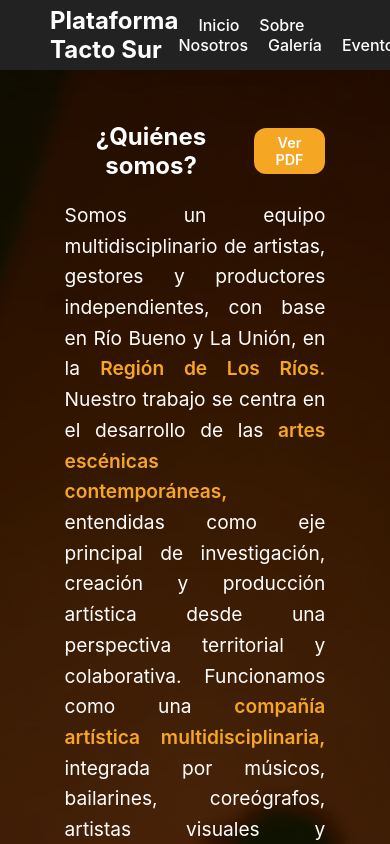
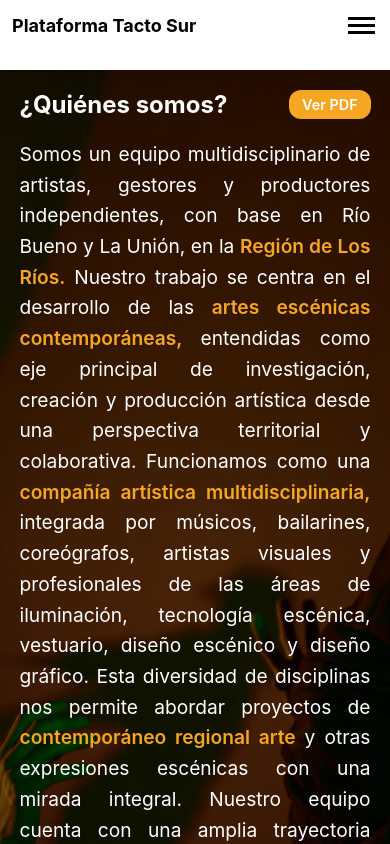
Before and after one commit to andreshf44/web-tacto, a React (Create React App) app: page /about in a window 390 px wide. Shown: the top 844 px of the page. Built offline with nearby package versions, Linux system fonts and the light colour scheme.

Commit message:
implementando responsive para todas las pantallas

```diff
--- a/src/components/Header.css
+++ b/src/components/Header.css
@@ -1,5 +1,5 @@
 /* src/components/Header.css */
-.site-header {
+/*.site-header {
   height: 30px;
     display: flex;
     justify-content: space-between;
@@ -10,19 +10,153 @@
     position: fixed;
     z-index: 3;
     width: -webkit-fill-available;
+  }*/
+  .site-header{
+    display:flex;
+    justify-content:space-between;
+    align-items:center;
+    padding:15px 30px;
+    background:white;
+    position:fixed;
+    z-index:1000;
+    width: -webkit-fill-available;
   }
 
   .logo h2 {
     margin: 0;
   }
 
-  .nav-links a {
+  /*.nav-links a {
     margin-left: 20px;
     color: #fff;
     text-decoration: none;
     font-weight: 500;
+  }*/
+
+  /* links desktop */
+
+  .nav-links{
+    display:flex;
+    gap:20px;
+  }
+
+  .nav-links a{
+    text-decoration:none;
+    color:black;
+    font-weight:500;
   }
 
   .nav-links a:hover {
     color: #f5a623; /* color de acento */
   }
+
+  /* icono hamburguesa */
+
+  .hamburger{
+    display:none;
+    flex-direction:column;
+    cursor:pointer;
+    width:30px;
+  }
+
+  .hamburger span{
+    height:3px;
+    width:100%;
+    background:black;
+    margin:4px 0;
+    transition:0.4s;
+  }
+
+  /* animación hamburguesa → X */
+
+  .hamburger.active span:nth-child(1){
+    transform:rotate(45deg) translate(5px,5px);
+  }
+
+  .hamburger.active span:nth-child(2){
+    opacity:0;
+  }
+
+  .hamburger.active span:nth-child(3){
+    transform:rotate(-45deg) translate(7px,-6px);
+  }
+
+
+  /* 📱 modo móvil */
+
+  @media (max-width:768px){
+
+    /*Inicio*/
+    .hamburger{
+      display:flex;
+    }
+    .nav-links{
+      position:absolute;
+      top:70px;
+      right:0;
+      background:white;
+      flex-direction:column;
+      width:220px;
+      padding:20px;
+      gap:15px;
+
+      transform:translateX(100%);
+      transition:0.4s;
+    }
+    .nav-links.active{
+      transform:translateX(0);
+    }
+
+    /*Sobre nosotros*/
+    .about-hero {
+      padding: 0rem;
+    }
+    .about-hero-header {
+      width: 90%;
+      justify-content: space-between;
+    }
+    .about-hero p {
+      max-width: 90%;
+      padding-bottom: 20px;
+    }
+    .about-content {
+      padding: 0rem;
+    }
+    .about-block {
+      padding: 0rem;
+      border-radius: 0;
+    }
+  }
+
+  @media (max-width: 470px){
+    .site-header {
+      padding: 15px 12px;
+    }
+    .home-header {
+      padding: 25px 20px;
+    }
+  }
+  @media (max-width: 390px){
+    .logo h2 {
+      font-size: 18px;
+    }
+    .hamburger span {
+      height: 3px;
+      width: 90%;
+      margin: 2px 0;
+    }
+    .home-header-content {
+      h1 {
+        font-size: 20px;
+      }
+    }
+    .home-header-content {
+      p {
+        font-size: 14px;
+      }
+    }
+    .home-header .subscribe-btn {
+      margin-top: 5px;
+      font-size: 16px;
+    }
+  }
--- a/src/components/Header.js
+++ b/src/components/Header.js
@@ -1,23 +1,49 @@
 // src/components/Header.js
-import React from "react";
+import React, { useState } from "react";
 import { Link } from "react-router-dom";
 import "./Header.css";
 
 function Header() {
+
+  const [menuOpen, setMenuOpen] = useState(false);
+
+  const toggleMenu = () => {
+    setMenuOpen(!menuOpen);
+  };
+
+  const closeMenu = () => {
+    setMenuOpen(false);
+  };
+
   return (
     <header className="site-header">
+
       <div className="logo">
         <h2>Plataforma Tacto Sur</h2>
       </div>
-      <nav className="nav-links">
-        <Link to="/">Inicio</Link>
-        <Link to="/about">Sobre Nosotros</Link>
-        <Link to="/gallery">Galería</Link>
-        <Link to="/news">Eventos</Link>
-        <Link to="/team">Equipo</Link>
-        <Link to="/subscription">Suscripción</Link>
-        <Link to="/contact">Contacto</Link>
+
+      {/* botón hamburguesa */}
+      <div
+        className={`hamburger ${menuOpen ? "active" : ""}`}
+        onClick={toggleMenu}
+      >
+        <span></span>
+        <span></span>
+        <span></span>
+      </div>
+
+      <nav className={`nav-links ${menuOpen ? "active" : ""}`}>
+
+        <Link to="/" onClick={closeMenu}>Inicio</Link>
+        <Link to="/about" onClick={closeMenu}>Sobre Nosotros</Link>
+        <Link to="/gallery" onClick={closeMenu}>Galería</Link>
+        <Link to="/news" onClick={closeMenu}>Eventos</Link>
+        <Link to="/team" onClick={closeMenu}>Equipo</Link>
+        <Link to="/subscription" onClick={closeMenu}>Suscripción</Link>
+        <Link to="/contact" onClick={closeMenu}>Contacto</Link>
+
       </nav>
+
     </header>
   );
 }
--- a/src/pages/Gallery.js
+++ b/src/pages/Gallery.js
@@ -63,6 +63,7 @@ const albums = loadAlbums();
 function Gallery() {
   const [selectedAlbum, setSelectedAlbum] = useState(null);
   const [selectedImageIndex, setSelectedImageIndex] = useState(null);
+  const [openInfoIndex, setOpenInfoIndex] = useState(null);
 
   /* ---------------------------------------------
      Navegación global con teclado
@@ -115,7 +116,19 @@ function Gallery() {
           >
             <img src={album.cover} alt={album.name} />
             <h3>{album.name}</h3>
-            <p>{album.description}</p>
+            <div
+              className="read-more"
+              onClick={(e) => {
+              e.stopPropagation();
+              setOpenInfoIndex(openInfoIndex === index ? null : index);
+              }}
+            >
+              {openInfoIndex === index ? "− Ocultar información" : "+ Saber más"}
+            </div>
+
+            {openInfoIndex === index && (
+              <p className="album-description">{album.description}</p>
+            )}
           </div>
         ))}
       </div>
--- a/src/pages/Home.css
+++ b/src/pages/Home.css
@@ -52,10 +52,11 @@
   transition: transform 0.2s ease, text-shadow 0.2s ease;
 }
 .neon {
+  width: 100%;
+  text-align: center;
   position: absolute;
   margin-top: 0px;
-  top: 6px;
-  right: 15%;
+  top: 30px;
   z-index: 10;
   font-size: 6rem;
   font-weight: bold;
@@ -76,9 +77,8 @@
 .home-header {
   width: -webkit-fill-available;
   position: absolute;
-  top: -245px;
   display: flex;
-  align-items: center;
+  align-items: flex-start;
   justify-content: flex-start;
   height: -webkit-fill-available;
   padding: 50px;
@@ -107,18 +107,27 @@
     z-index: 1;
 }
 .home-header-content {
+  display: flex;
+  flex-direction: column;
   position: relative;
   z-index: 2; /* para que esté por encima del overlay */
-    max-width: 500px;
-    top: 130px;
+  max-width: 555px;
+  top: 25px;
+  h1{
+    margin-bottom: 0;
+  }
+  p{
+    font-size: 18px;
+  }
 }
 
 /* Botón de suscripción */
 .home-header .subscribe-btn {
   margin-top: 20px;
-    padding: 12px 25px;
+  padding: 10px 25px;
   background-color: #f5a623;
   border: none;
+  font-size: 18px;
   color: #fff;
   font-weight: bold;
   cursor: pointer;
@@ -260,6 +269,27 @@
   .gallery-grid {
     padding-top: 20px;
   }
+}
+
+.gallery-item h3 {
+  margin-bottom: 0;
+}
+.gallery-item .read-more{
+  font-size: 14px;
+  color: grey;
+  font-weight: 600;
+  cursor: pointer;
+  user-select: none;         /* evita seleccionar texto */
+  -webkit-user-select: none; /* Safari */
+  -ms-user-select: none;  /* Edge antiguo */
+}
+.gallery-item .album-description{
+  position: absolute;
+  width: 427px;
+  background: #ffff;
+  padding: 10px;
+  border-radius: 6px;
+  margin-top: 0;
 }
 
 .gallery-item img {
@@ -439,9 +469,21 @@
 
 
 /* src/pages/News.css */
+.home-section-alt .news-events-container {
+  padding-top: 20px;
+}
 .news-events-container {
   padding: 20px;
+  padding-top: 70px;
 }
+.news-events-container h2{
+  display: none;
+}
+.home-section-alt .news-events-container h2{
+  display: block;
+}
+
+
 
 /* Slider Noticias */
 .news-slider {
@@ -902,3 +944,31 @@
     color: green;
     font-weight: bold;
   }
+
+@media (max-width: 768px) {
+  .gallery-grid{
+    grid-template-columns: repeat(1, 1fr);
+  }
+  .gallery-item .album-description {
+    width: 78%;
+  }
+  .team-modal {
+    padding: 0;
+  }
+  .team-modal-content {
+    max-width: 90%;
+    flex-direction: column;
+  }
+  .team-modal-content img {
+    max-width: none;
+  }
+  .events-card {
+    max-width: none;
+  }
+  .neon {
+    font-size: 3rem;
+  }
+  .close-video {
+    right: 6px;
+  }
+}
--- a/src/pages/Home.js
+++ b/src/pages/Home.js
@@ -61,7 +61,7 @@ function Home() {
         {/* Sección de bienvenida */}
         <header className={`home-header ${hideHeader ? "no-visible" : ""}`}>
             <div className="home-header-content">
-                <h1>Bienvenidos a Tacto Sur</h1>
+                <h1>Bienvenidos</h1>
                 <p>Somos una plataforma cultural independiente y compañía de artes escénicas contemporáneas con base
                    en Río Bueno y La Unión, en la Región de Los Ríos. Desde el sur de Chile, desarrollamos danza
                    contemporánea, performance, música, diseño gráfico y audiovisual desde una mirada territorial,
```
Lines whose indentation alone changed are shown as unchanged.
